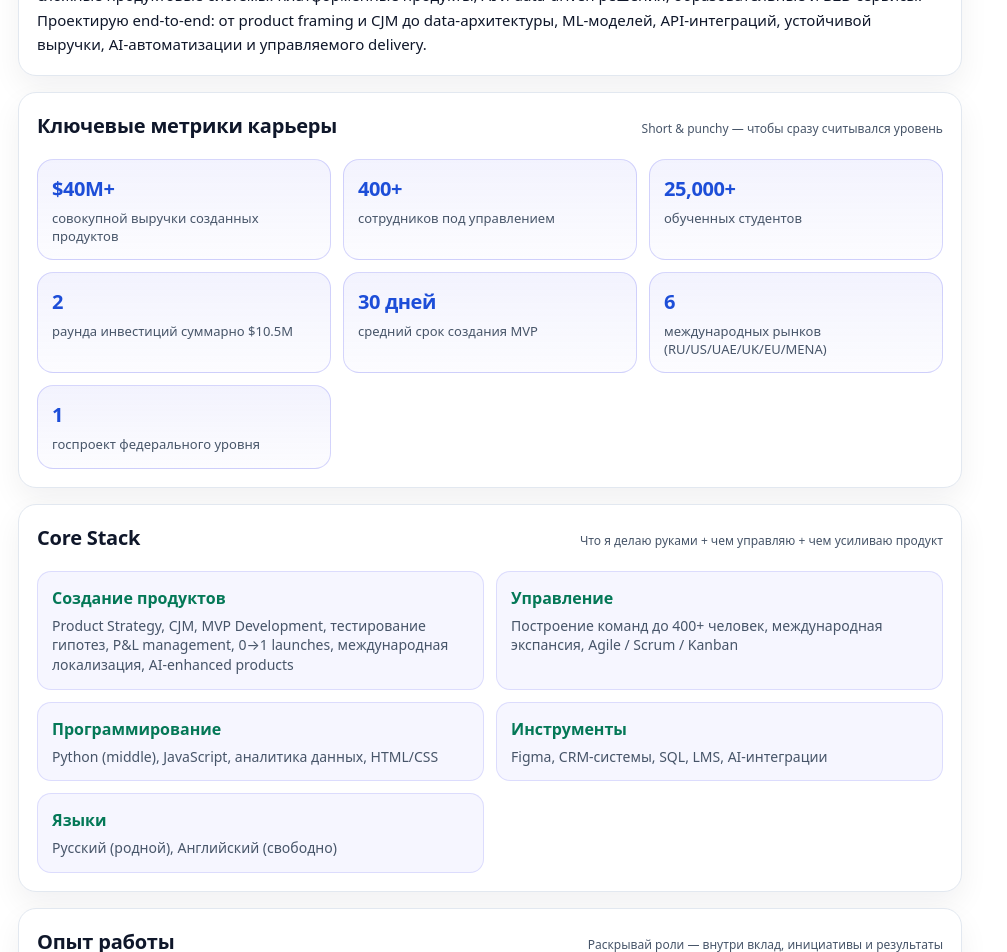
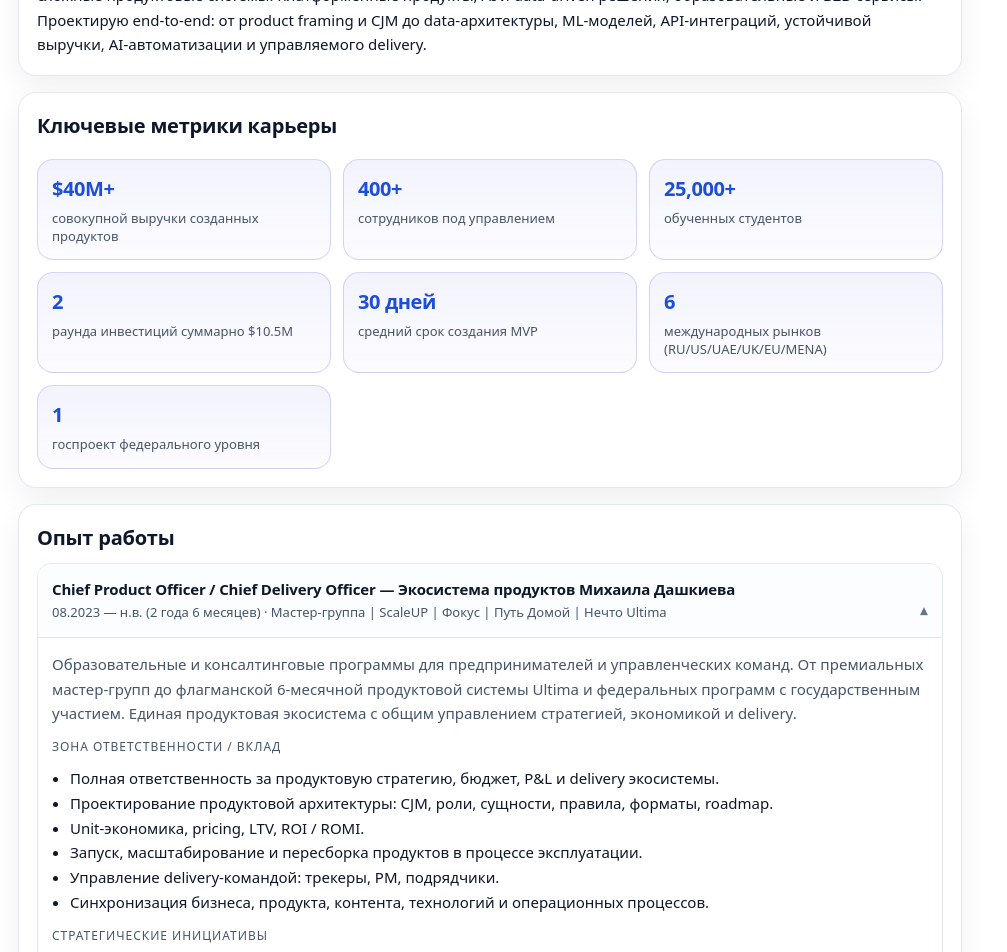
Before and after one commit to catherineYefi/CV_Catherine, a React (Vite) app in the folder app/: page / in a window 1280 px wide. Shown: the part 300-1252 px from the top of the page, without its empty margins (0-1007 px from the left). Built offline with nearby package versions, Linux system fonts and the light colour scheme.

Commit message:
Cleanup hints and move Core Stack

```diff
--- a/app/src/App.jsx
+++ b/app/src/App.jsx
@@ -347,7 +347,7 @@ export default function App() {
           <p className="p">{PROFILE}</p>
         </Section>
 
-        <Section title="Ключевые метрики карьеры" hint="Short & punchy — чтобы сразу считывался уровень">
+        <Section title="Ключевые метрики карьеры">
           <div className="hiGrid">
             {CAREER_METRICS.map((h) => (
               <div key={h.label} className="hiCard hiCard--accent">
@@ -358,18 +358,7 @@ export default function App() {
           </div>
         </Section>
 
-        <Section title="Core Stack" hint="Что я делаю руками + чем управляю + чем усиливаю продукт">
-          <div className="stackGrid">
-            {CORE_STACK.map((s) => (
-              <div key={s.k} className="stackCard">
-                <div className="stackKey">{s.k}</div>
-                <div className="stackVal muted">{s.v}</div>
-              </div>
-            ))}
-          </div>
-        </Section>
-
-        <Section title="Опыт работы" hint="Раскрывай роли — внутри вклад, инициативы и результаты">
+        <Section title="Опыт работы">
           <div className="stack">
             {EXPERIENCE.map((job, idx) => (
               <AccordionItem
@@ -456,21 +445,29 @@ export default function App() {
           </div>
         </Section>
 
-        <Section title="Образование">
+        <div className="twoCol">
+          <Section title="Core Stack">
+            <div className="stackGrid">
+             {CORE_STACK.map((s) => (
+                <div key={s.k} className="stackCard">
+                  <div className="stackKey">{s.k}</div>
+                  <div className="stackVal muted">{s.v}</div>
+                </div>
+            ))}
+          </div>
+        </Section>
+
+        <Section title="Образование и сертификации">
           <ul className="ul">
             {EDUCATION.map((e) => (
               <li key={e}>{e}</li>
             ))}
-          </ul>
-        </Section>
-
-        <Section title="Сертификации">
-          <ul className="ul">
             {CERTS.map((c) => (
-              <li key={c}>{c}</li>
+            <li key={c}>{c}</li>
             ))}
           </ul>
         </Section>
+      </div>
 
         <footer className="footer muted">Сделано на React · GitHub Pages</footer>
       </main>
```
